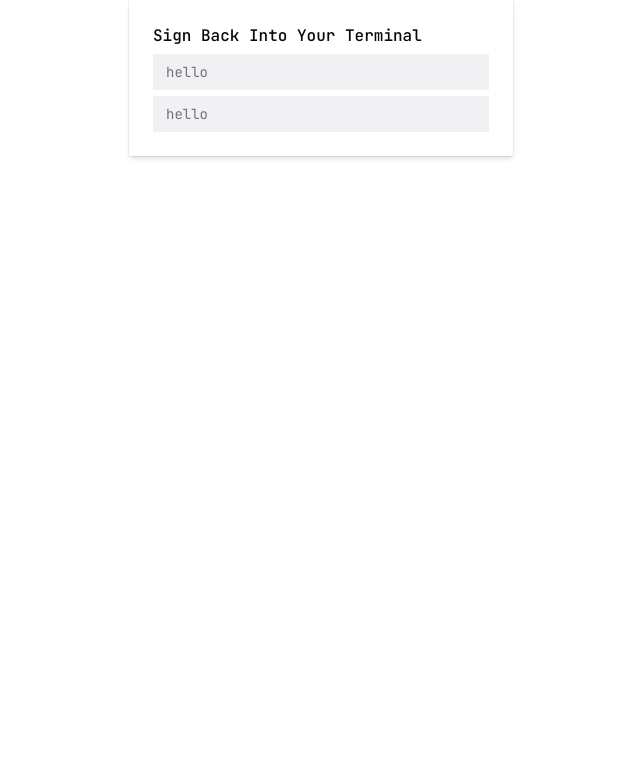
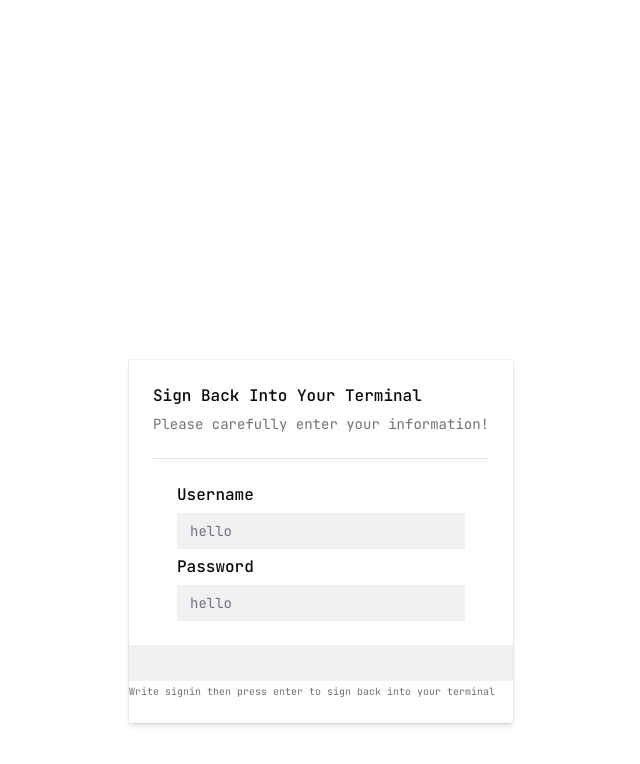
Before and after one commit to sukunaidev/iterationscli, a Next.js app: page /auth/sign-in in a window 1280 px wide. Shown: the top 764 px of the page, without its empty margins (319-959 px from the left). Built offline with nearby package versions, Linux system fonts and the light colour scheme.

Commit message:
work in progress sign in card

```diff
--- a/app/auth/sign-in/page.tsx
+++ b/app/auth/sign-in/page.tsx
@@ -1,19 +1,33 @@
 import { Input } from "@/components/ui/input";
 import React from "react";
-import { Card, CardHeader, CardTitle } from "@/components/ui/card";
+import { Card, CardContent, CardDescription, CardHeader, CardTitle } from "@/components/ui/card";
+import { Label } from "radix-ui";
+import { Separator } from "@/components/ui/separator";
 
 function Page() {
   return (
     <div>
-      <div className="flex justify-center">
+      <div className="flex justify-center mt-90">
 
 
         <Card className="w-full max-w-sm">
           <CardHeader>
             <CardTitle>Sign Back Into Your Terminal</CardTitle>
-            <Input placeholder="hello"></Input>
-            <Input placeholder="hello"></Input>
+            <CardDescription>Please carefully enter your information!</CardDescription>
+
           </CardHeader>
+          <CardHeader><Separator /></CardHeader>
+          <CardContent>
+            <CardHeader>
+              <CardTitle>Username</CardTitle>
+              <Input placeholder="hello"></Input>
+              <CardTitle>Password</CardTitle>
+              <Input placeholder="hello"></Input>
+            </CardHeader>
+
+          </CardContent>
+          <Input></Input>
+          <CardDescription className="text-[10px] -mt-5">Write signin then press enter to sign back into your terminal</CardDescription>
         </Card>
       </div>
     </div>
--- /dev/null
+++ b/components/ui/separator.tsx
@@ -0,0 +1,28 @@
+"use client"
+
+import * as React from "react"
+import { Separator as SeparatorPrimitive } from "radix-ui"
+
+import { cn } from "@/lib/utils"
+
+function Separator({
+  className,
+  orientation = "horizontal",
+  decorative = true,
+  ...props
+}: React.ComponentProps<typeof SeparatorPrimitive.Root>) {
+  return (
+    <SeparatorPrimitive.Root
+      data-slot="separator"
+      decorative={decorative}
+      orientation={orientation}
+      className={cn(
+        "shrink-0 bg-border data-horizontal:h-px data-horizontal:w-full data-vertical:w-px data-vertical:self-stretch",
+        className
+      )}
+      {...props}
+    />
+  )
+}
+
+export { Separator }
```
